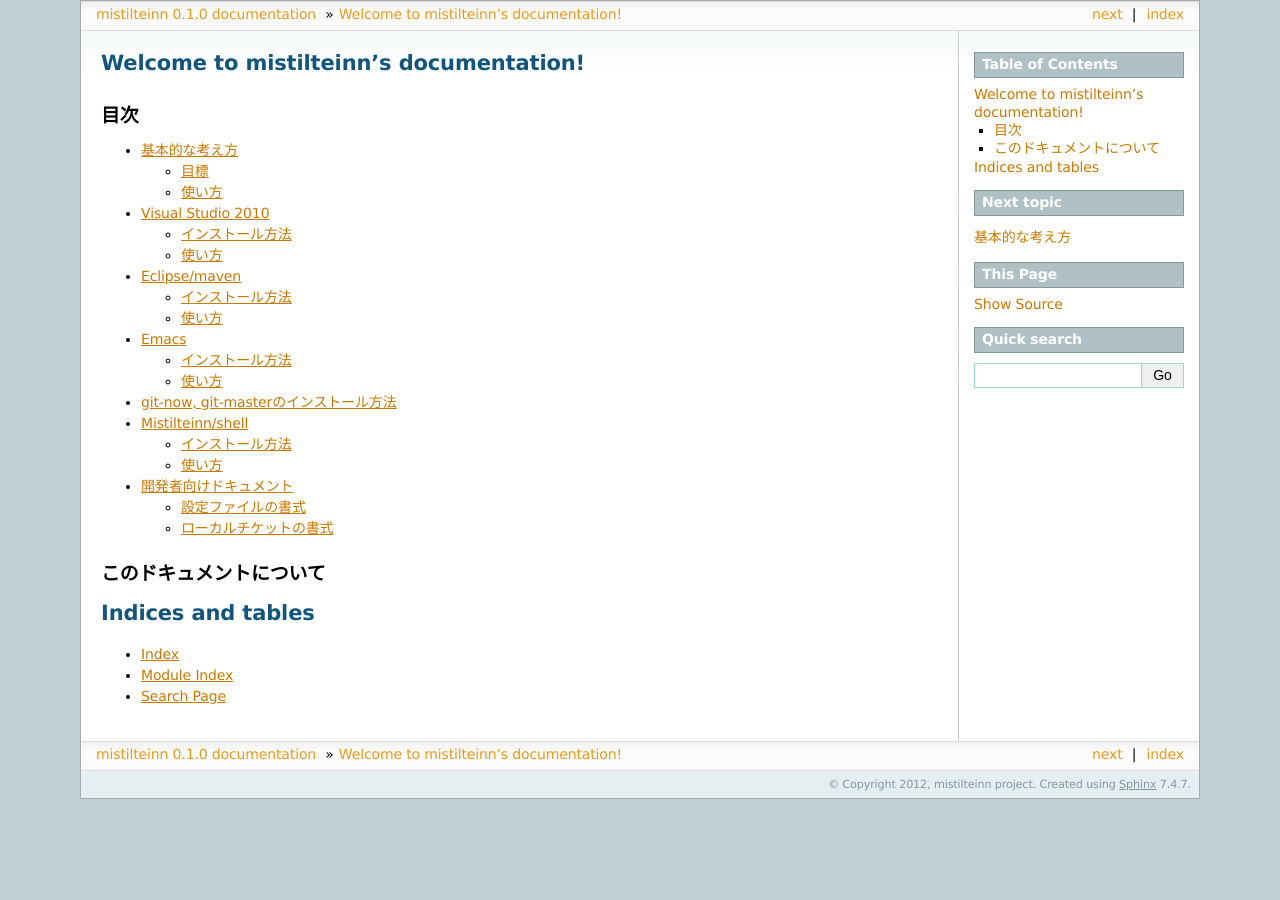
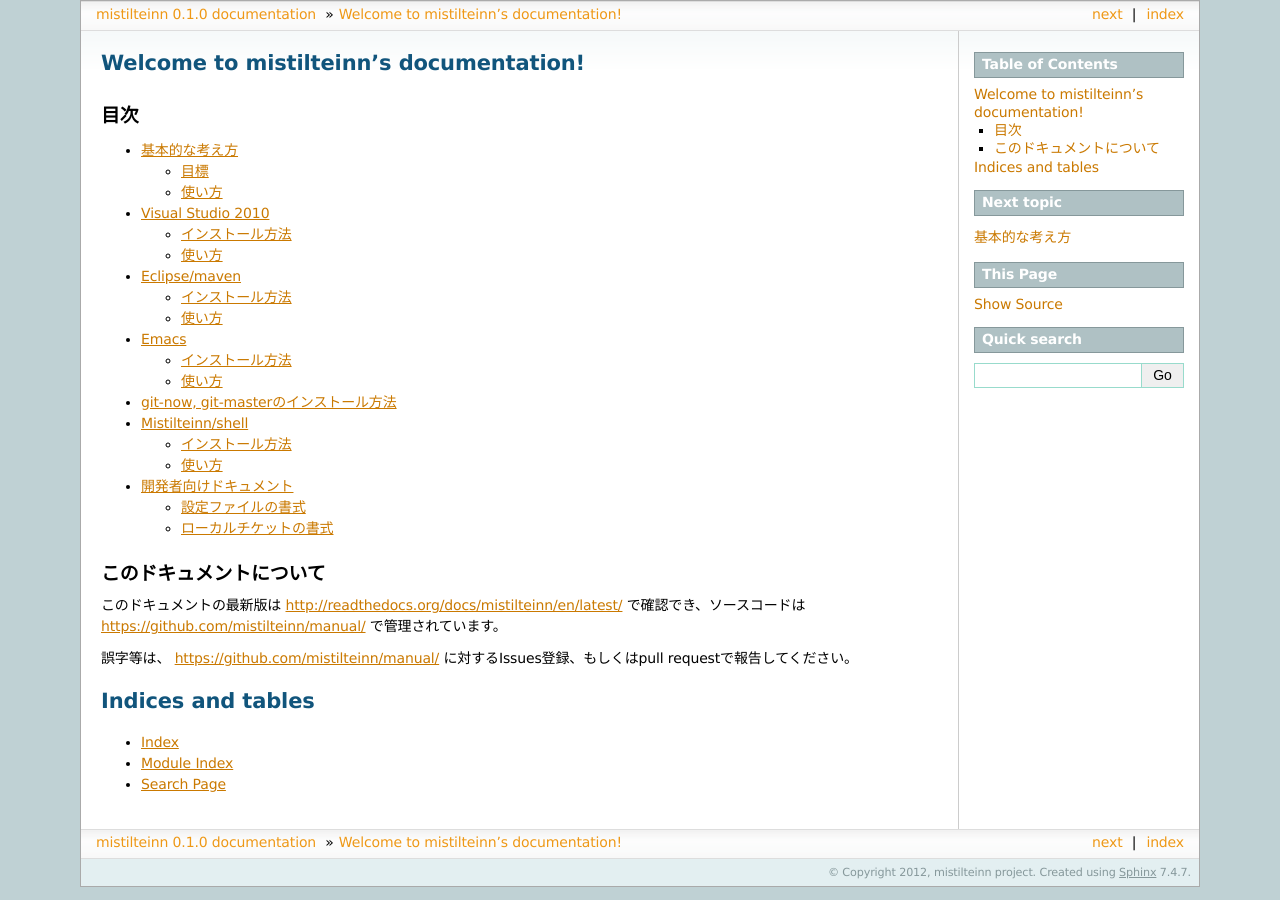
Before and after one commit to mistilteinn/manual, a Sphinx documentation site: the page built from source/index.rst, in a window 1280 px wide. Built offline with Sphinx 7.4.7, drawn with Linux system fonts in a browser that asks for light colours.

Commit message:
ドキュメントに対する説明を追加

```diff
--- a/source/index.rst
+++ b/source/index.rst
@@ -23,6 +23,9 @@
 このドキュメントについて
 ------------------------------
 
+このドキュメントの最新版は http://readthedocs.org/docs/mistilteinn/en/latest/ で確認でき、ソースコードは https://github.com/mistilteinn/manual/ で管理されています。
+
+誤字等は、 https://github.com/mistilteinn/manual/ に対するIssues登録、もしくはpull requestで報告してください。
 
 
 
```
